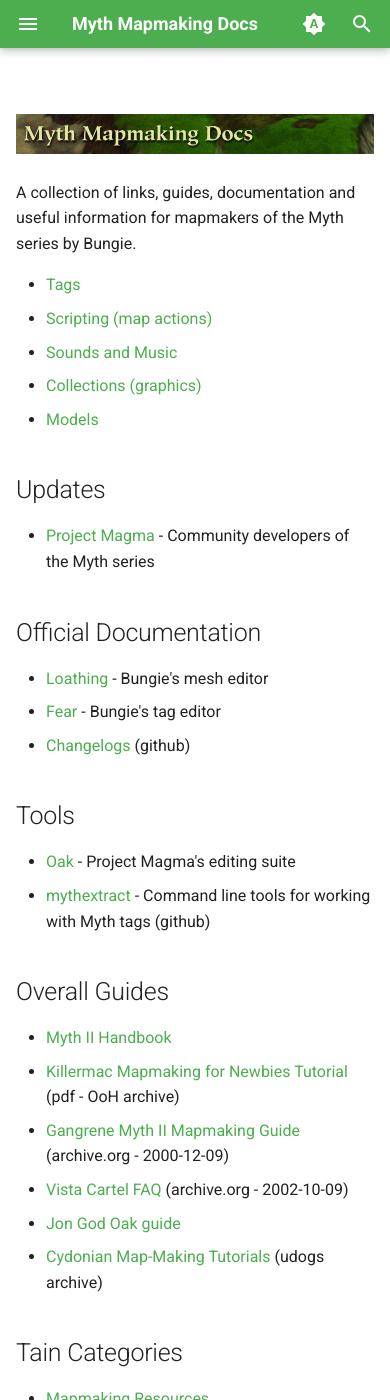
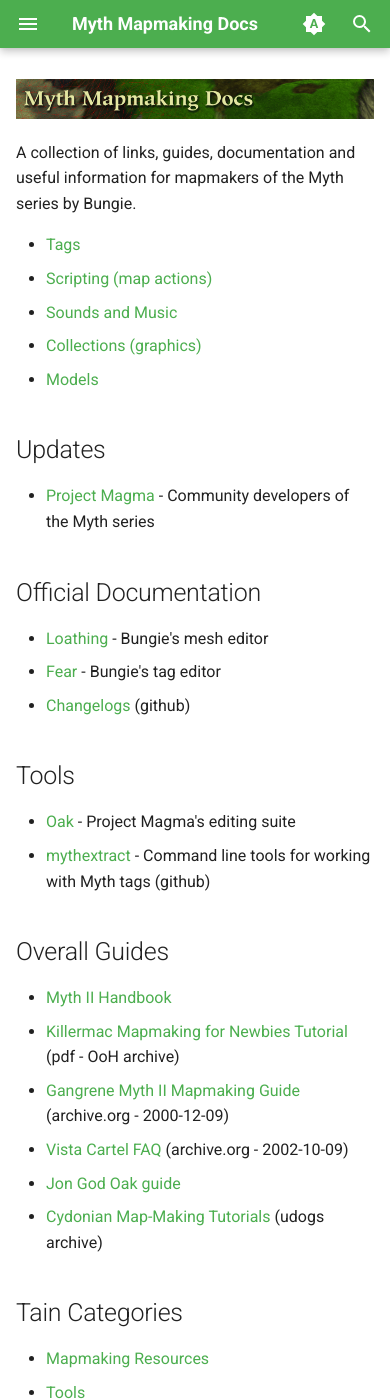
Before and after one commit to jwheare/mythdocs, an MkDocs documentation site: the page built from docs/index.md, in a window 390 px wide and 1400 px high. Built offline with MkDocs 1.6.1 and Material for MkDocs 9.7.7, drawn with Linux system fonts in a browser that asks for light colours.

Commit message:
Mobile masthead spacing

```diff
--- a/docs/css/extra.css
+++ b/docs/css/extra.css
@@ -5,8 +5,12 @@
 }
 
 @media only screen and (max-width: 500px) {
+    .md-content__inner .masthead_h1 {
+        margin-top: -40px
+    }
     img.masthead {
         height: 40px;
+        margin-bottom: -30px
     }
 }
 
--- a/docs/index.md
+++ b/docs/index.md
@@ -1,4 +1,4 @@
-# ![Myth Mapmaking Docs](masthead.png){ .masthead }
+# ![Myth Mapmaking Docs](masthead.png){ .masthead } { .masthead_h1 }
 
 A collection of links, guides, documentation and useful information for mapmakers of the Myth series by Bungie.
 
--- a/mkdocs.yml
+++ b/mkdocs.yml
@@ -4,7 +4,7 @@
 # repo_name: jwheare/mythdocs
 copyright: '&copy; {year} James Wheare - <a href="https://github.com/jwheare/mythdocs/blob/main/LICENSE" target="_blank">MIT License</a>'
 extra_css:
-  - css/extra.css?v=1
+  - css/extra.css?v=2
 
 hooks:
   - hooks.py
```
